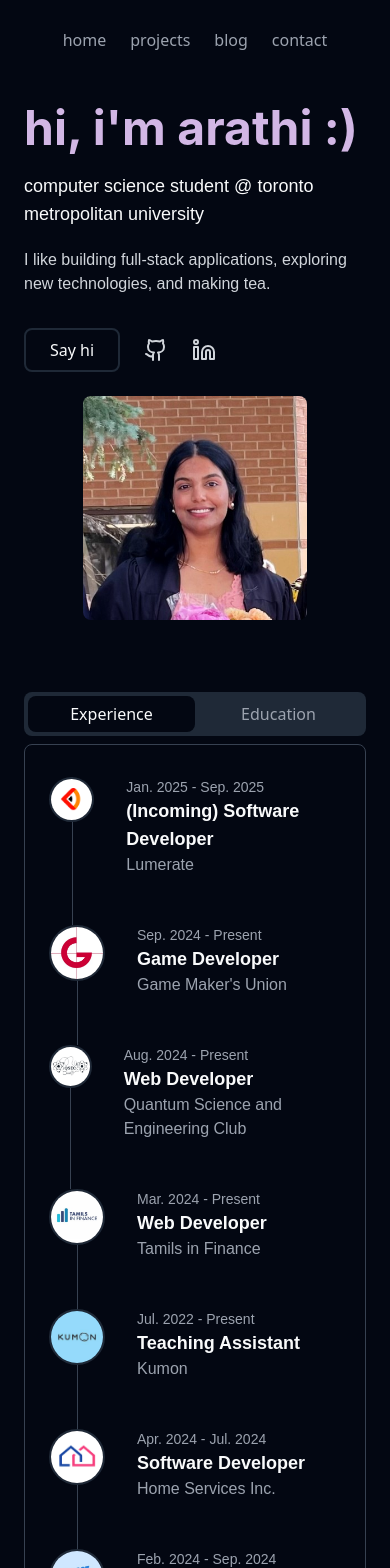
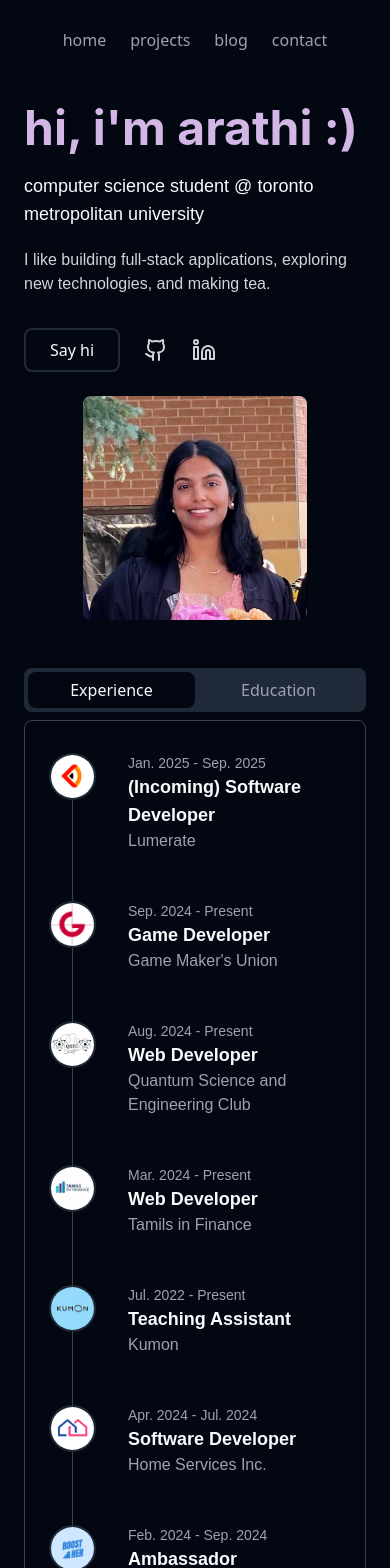
Before and after one commit to avallip443/arathi, a React (Vite) app: page / in a window 390 px wide. Shown: the top 1568 px of the page. Built offline with nearby package versions, Linux system fonts and the light colour scheme.

Commit message:
add responsiveness

```diff
--- a/src/components/experience/Card.tsx
+++ b/src/components/experience/Card.tsx
@@ -19,16 +19,17 @@ const Card: React.FC<CardProps> = ({
 }) => {
   return (
     <div className="relative flex items-top gap-x-4">
+      {/** Image */}
       <div className="relative">
-        <span className="absolute top-0 bottom-0 left-1/2 w-px bg-gray-700"></span>
+        <span className="absolute top-0 bottom-0 left-1/2 w-px bg-gray-700 z-0"></span>
         <img
           src={logo}
           alt={`${name} logo`}
-          className="w-14 rounded-full border-2 border-gray-800 relative z-10"
+          className="relative w-12 sm:w-14 rounded-full border-2 border-gray-800 z-10"
         />
       </div>
 
-      <div className="pl-4 pb-10">
+      <div className="w-4/5 pl-4 pb-10">
         <p className="text-sm text-gray-400">
           {start} - {end}
         </p>
--- a/src/components/experience/Experience.tsx
+++ b/src/components/experience/Experience.tsx
@@ -8,7 +8,7 @@ const Experience: React.FC = () => {
   const [activeTab, setActiveTab] = useState<Tab>("Experience");
 
   return (
-    <div className="pt-12">
+    <div className="pt-6 md:pt-12">
       {/* Tabs */}
       <div className="flex rounded-lg bg-gray-800 p-1">
         <button
```
